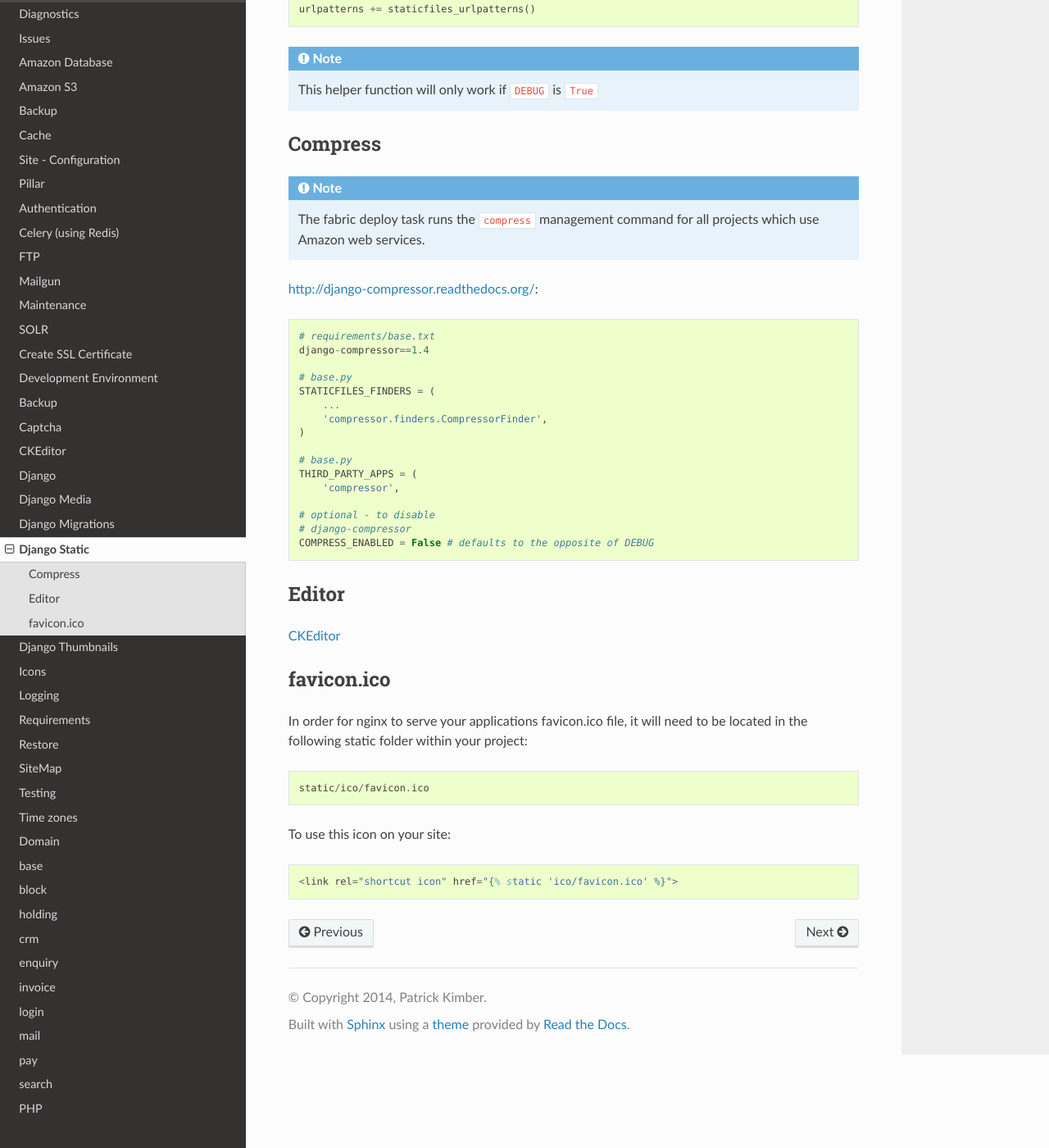
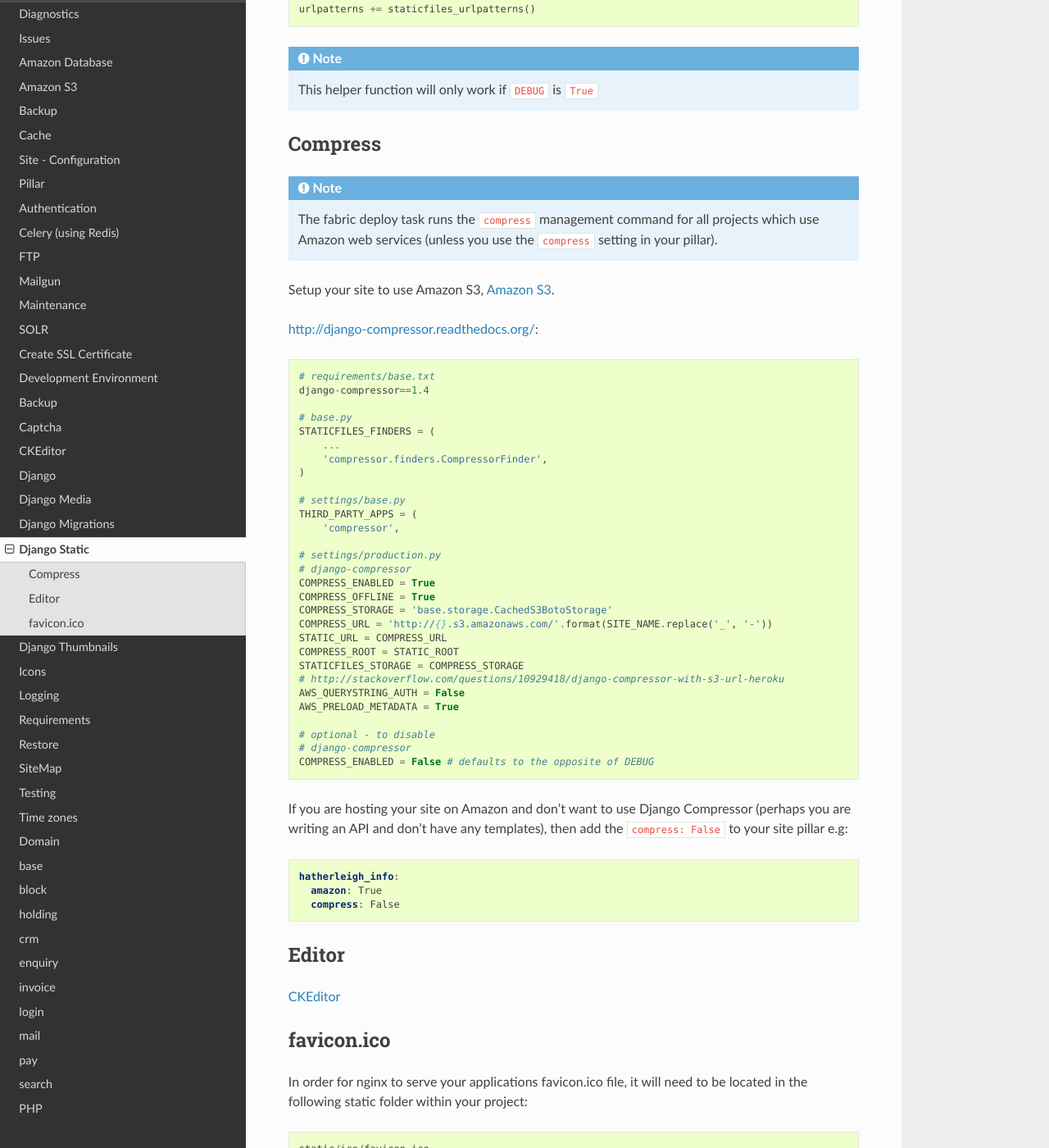
Before and after one commit to pkimber/old-docs-migrated-to-gitlab, a Sphinx documentation site: the page built from source/dev-django-static.rst, in a window 1280 px wide and 1400 px high, scrolled down 519 px. Shown: the whole window at 82% size. Built offline with Sphinx 7.4.7 and the Read the Docs theme 2.0.0, drawn with Linux system fonts in a browser that asks for light colours.

Commit message:
compress

```diff
--- a/source/dev-django-static.rst
+++ b/source/dev-django-static.rst
@@ -30,7 +30,10 @@ Compress
 ========
 
 .. note:: The fabric deploy task runs the ``compress`` management command for
-          all projects which use Amazon web services.
+          all projects which use Amazon web services (unless you use the
+          ``compress`` setting in your pillar).
+
+Setup your site to use Amazon S3, :doc:`amazon-s3`.
 
 http://django-compressor.readthedocs.org/::
 
@@ -43,13 +46,36 @@ http://django-compressor.readthedocs.org/::
       'compressor.finders.CompressorFinder',
   )
 
-  # base.py
+  # settings/base.py
   THIRD_PARTY_APPS = (
       'compressor',
+
+  # settings/production.py
+  # django-compressor
+  COMPRESS_ENABLED = True
+  COMPRESS_OFFLINE = True
+  COMPRESS_STORAGE = 'base.storage.CachedS3BotoStorage'
+  COMPRESS_URL = 'http://{}.s3.amazonaws.com/'.format(SITE_NAME.replace('_', '-'))
+  STATIC_URL = COMPRESS_URL
+  COMPRESS_ROOT = STATIC_ROOT
+  STATICFILES_STORAGE = COMPRESS_STORAGE
+  # http://stackoverflow.com/questions/10929418/django-compressor-with-s3-url-heroku
+  AWS_QUERYSTRING_AUTH = False
+  AWS_PRELOAD_METADATA = True
 
   # optional - to disable
   # django-compressor
   COMPRESS_ENABLED = False # defaults to the opposite of DEBUG
+
+If you are hosting your site on Amazon and don't want to use Django Compressor
+(perhaps you are writing an API and don't have any templates), then add the
+``compress: False`` to your site pillar e.g:
+
+.. code-block:: yaml
+
+  hatherleigh_info:
+    amazon: True
+    compress: False
 
 Editor
 ======
```
